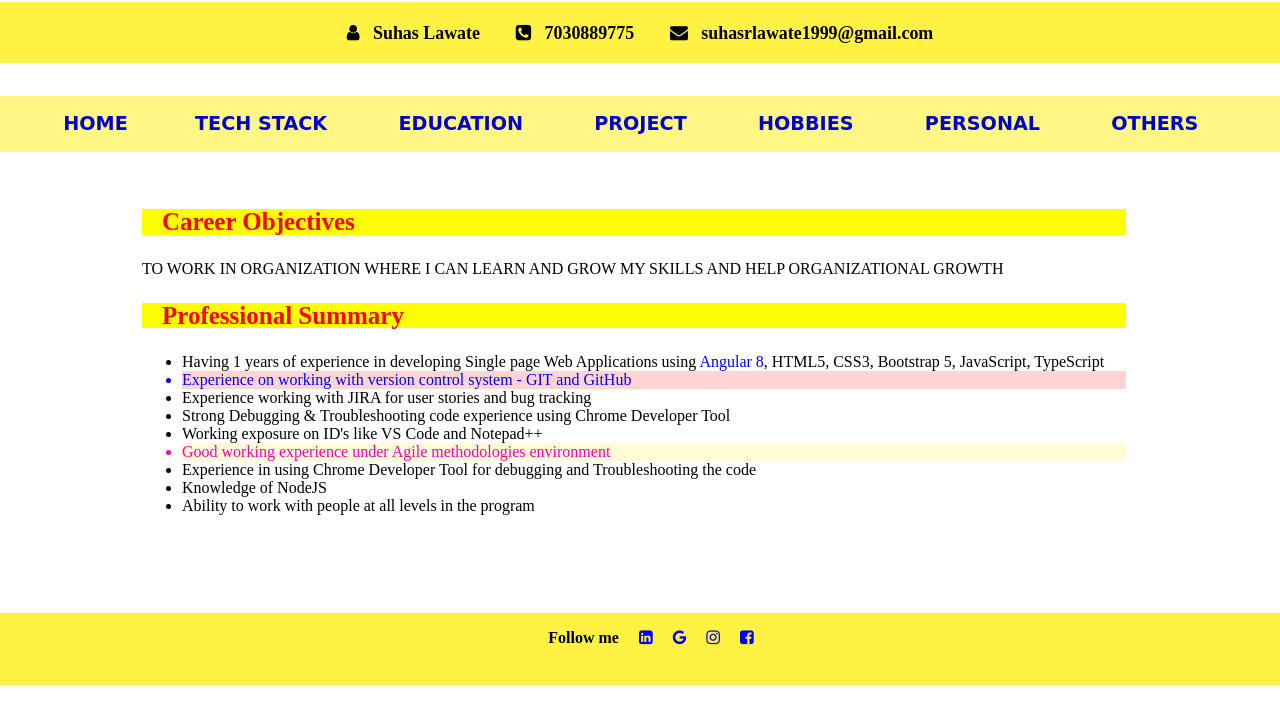
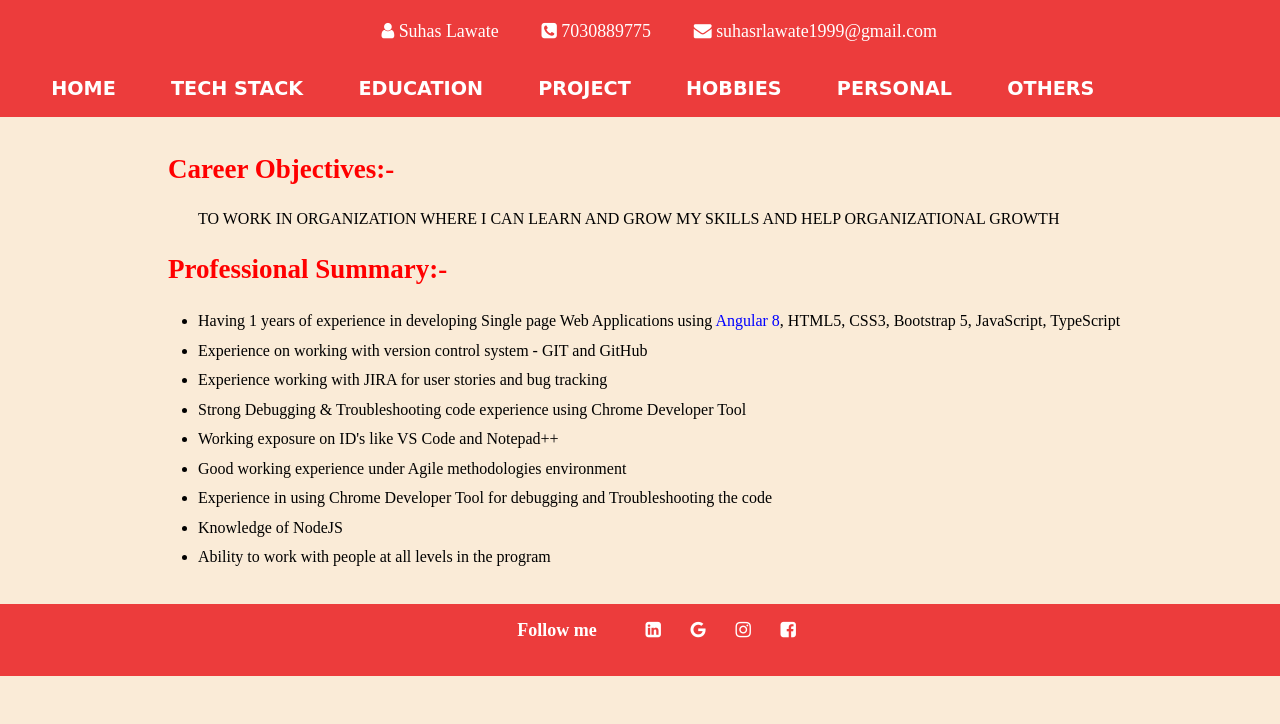
Before and after one commit to Suhassssss/MyProfile, a plain HTML site: page index.html in a window 1280 px wide. Drawn offline with Linux system fonts and the light colour scheme; a web font is replaced by a local one.

Commit message:
css update
home.html, index.html

```diff
--- a/home.html
+++ b/home.html
@@ -5,35 +5,37 @@
     <title> Home</title>
     <style>
         .head{
-            background-color: yellow;
             color:red;
             height: 6vh;
             line-height: 6vh;
             padding-left: 2vw;
-            font-size: 2.5vw;
+            font-size: 2.7vw;
 
+        }
+
+        p{
+            margin-left: 5vw;
         }
         ul li span{
             color: blue;
         }
-        .list1{
-            background-color: rgb(255, 212, 212);
-            color: rgb(4, 0, 255);
+        ul li{
+            list-style-type: disc;
+            padding-top: 0.3276vh;
         }
-        .list2{
-            background-color: rgb(255, 251, 212);
-            color: rgb(255, 0, 170);
+        .list_roles{
+            list-style-type: square;
         }
-        li{
-            list-style-type: disc;
+        .list_roles li{
+            margin: 10px;
         }
     </style>
 </head>
 
 <body>
-    <h3 class="head"> Career Objectives </h3>
+    <h3 class="head"> Career Objectives:- </h3>
     <p> TO WORK IN ORGANIZATION WHERE I CAN LEARN AND GROW MY SKILLS AND HELP ORGANIZATIONAL GROWTH</p>
-    <h3 class="head"> Professional Summary </h3>
+    <h3 class="head"> Professional Summary:- </h3>
     <ul class="list_roles">
         <li> Having 1 years of experience in developing Single page Web Applications using<span> Angular 8</span>, HTML5, CSS3,
             Bootstrap 5, JavaScript, TypeScript</li>
--- a/index.html
+++ b/index.html
@@ -13,6 +13,7 @@
     <style>
         body{
             margin: 0px;
+            background-color: antiquewhite;
             text-align: center;
             padding: 0px;
         }
@@ -21,18 +22,21 @@
             padding: 0px;
         }
         .user{
-            background-color: rgb(255, 242, 66);
-            color: rgb(0, 0, 0);
+            color: rgb(255, 255, 255);
+            background-color: rgb(236, 60, 60);
             height: 7vh;
             line-height: 7vh;
-            margin-top: -2vh;
+            margin-top: 0vh;
             font-size: 1.4vw;
             padding: 0.4vw;
             padding-top: 0.2vw;
             padding-bottom: 0.2vw;
         }
+        .usricon{
+            margin-left: 3vw;
+        }
         nav{
-            background-color: rgb(255, 247, 133);
+            background-color: rgb(236, 60, 60);
             text-align: left;
             padding-left: 4vw;
             height: 7vh;
@@ -40,7 +44,7 @@
         }
         nav a{
             text-decoration: none;
-            color:rgb(0, 0, 206);
+            color:rgb(255, 255, 255);
             font-weight: bold;
             margin-right: 4vw;
             font-size: 1.5vw;
@@ -52,64 +56,67 @@
             margin-top: 4vh;
         }
         footer{
-            background-color: rgb(255, 242, 66);
+            background-color: rgb(236, 60, 60);
             height: 7vh;
             padding-top: 2vh;
         }
         footer span{
+            color: white;
+            font-weight: bold;
+            font-size: large;
             margin-left: 0.6vw;
             padding-left: 2vw;
             padding-right: 1.5vw;
             padding-top: 0.2vw;
             padding-bottom: 0.2vw;
         }
+        footer a{
+            color: white;
+            font-size: large;
+            margin-left: 2vw;
+        }
     </style>
 </head>
 
 <body>
     <header>
-        &nbsp;&nbsp;&nbsp;
+
         <div class="user">
-        <i class="fa fa-user" aria-hidden="true"></i>
-        &nbsp;
-        <strong>Suhas Lawate</strong>
-        &nbsp;&nbsp;&nbsp;&nbsp;&nbsp;&nbsp;
-        <i class="fa fa-phone-square" aria-hidden="true"></i>
-        &nbsp;
-        <strong>7030889775</strong>
-        &nbsp;&nbsp;&nbsp;&nbsp;&nbsp;&nbsp;
-        <i class="fa fa-envelope" aria-hidden="true"></i>
-        &nbsp;
-        <strong>suhasrlawate1999@gmail.com</strong></div>
-        <br><br>
-    </header>
+        <span class="usricon"><i class="fa fa-user" aria-hidden="true"></i></span>
+
+        <span class="usrtxt">Suhas Lawate</span>
+
+        <span class="usricon"><i class="fa fa-phone-square" aria-hidden="true"></i></span>
+
+        <span class="usrtxt">7030889775</span>
+
+        <span class="usricon"><i class="fa fa-envelope" aria-hidden="true"></i></span>
+
+        <span class="usrtxt">suhasrlawate1999@gmail.com</span></div>
+
         <nav>
-            &nbsp;&nbsp;
-            <a href="home.html" target="my_frame">HOME</a>&nbsp;&nbsp;&nbsp;
-            <a href="techStack.html" target="my_frame">TECH STACK</a>&nbsp;&nbsp;&nbsp;&nbsp;
-            <a href="education.html" target="my_frame">EDUCATION</a>&nbsp;&nbsp;&nbsp;&nbsp;
-            <a href="project.html" target="my_frame">PROJECT</a>&nbsp;&nbsp;&nbsp;&nbsp;
-            <a href="hobbies.html" target="my_frame">HOBBIES</a>&nbsp;&nbsp;&nbsp;&nbsp;
-            <a href="personalDetail.html" target="my_frame">PERSONAL</a>&nbsp;&nbsp;&nbsp;&nbsp;
-            <a href="others.html" target="my_frame">OTHERS</a>&nbsp;&nbsp;&nbsp;&nbsp;
+            <a href="home.html" target="my_frame">HOME</a>
+            <a href="techStack.html" target="my_frame">TECH STACK</a>
+            <a href="education.html" target="my_frame">EDUCATION</a>
+            <a href="project.html" target="my_frame">PROJECT</a>
+            <a href="hobbies.html" target="my_frame">HOBBIES</a>
+            <a href="personalDetail.html" target="my_frame">PERSONAL</a>
+            <a href="others.html" target="my_frame">OTHERS</a>
             <br>
         </nav>
+    </header>
+    <iframe class="frame" name="my_frame" src="home.html" width="1000vw" height="472vh"></iframe>
 
-    <iframe class="frame" name="my_frame" src="home.html" width="1000vw" height="425vh"></iframe>
-    &nbsp;&nbsp;
     <footer>
-        &nbsp;<span>
-        <strong>Follow me</strong>&nbsp;&nbsp;&nbsp;&nbsp;
-        <a href="https://www.linkedin.com/feed/" target="_blank"><i class="fa fa-linkedin-square"
-                aria-hidden="true"></i></a>
-        &nbsp;&nbsp;&nbsp;
+
+        <span>Follow me</span>
+        <a href="https://www.linkedin.com/feed/" target="_blank"><i class="fa fa-linkedin-square" aria-hidden="true"></i></a>
+
         <a href="https://www.google.co.in/" target="_blank"><i class="fa fa-google" aria-hidden="true"></i></a>
-        &nbsp;&nbsp;&nbsp;
+
         <a href="https://www.instagram.com/" target="_blank"><i class="fa fa-instagram" aria-hidden="true"></i></a>
-        &nbsp;&nbsp;&nbsp;
+
         <a href="https://www.facebook.com/" target="_blank"><i class="fa fa-facebook-square" aria-hidden="true"></i></a>
-    </span>
     </footer>
 </body>
-
 </html>
```
